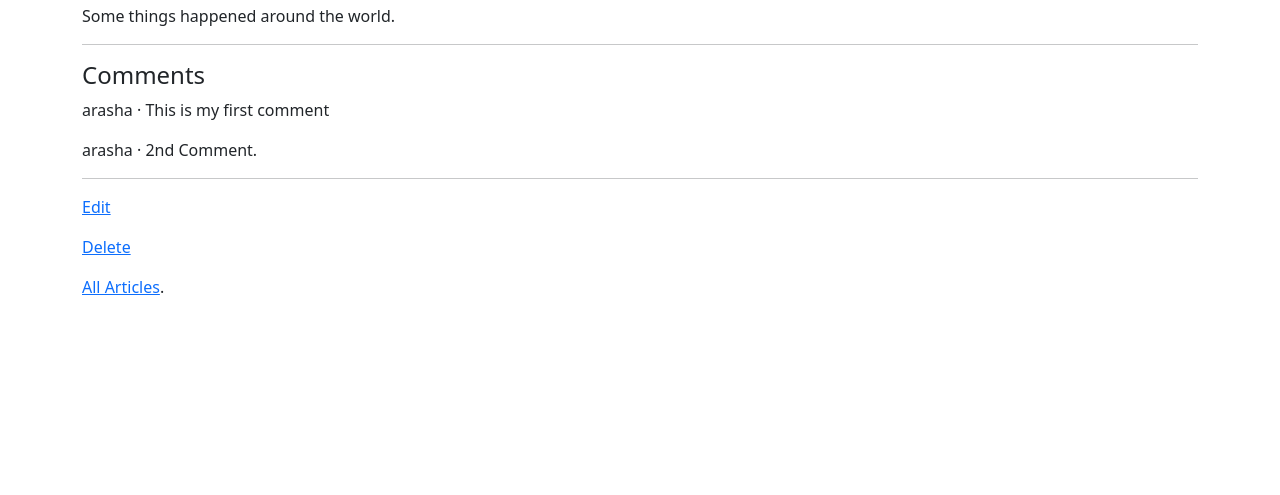
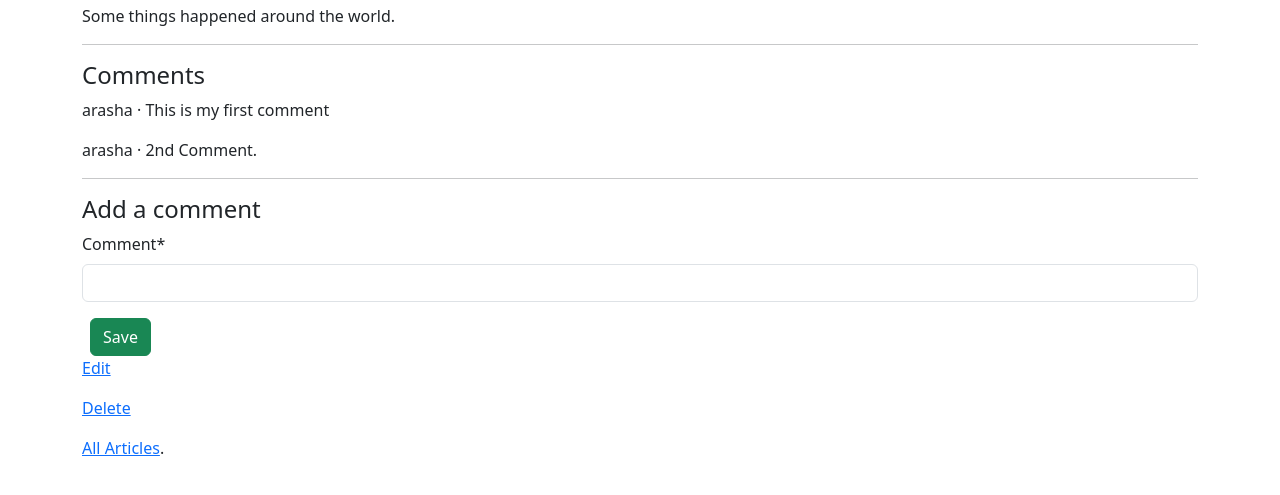
Before and after one commit to arashalenana/django-project, a Django app: page /articles/1/ in a window 1280 px wide. Shown: the part 138-633 px from the top of the page. Run offline with Django 5.2, Linux system fonts and the light colour scheme; a user stored in the database is signed in; data comes from the database, SQL or seed files in the repository; both versions use the stored data as it was after the commit; some libraries are stand-ins or nearby versions.

Commit message:
Comments App

```diff
--- /dev/null
+++ b/news/articles/forms.py
@@ -0,0 +1,7 @@
+from django import forms
+from .models import Comment
+
+class CommentForm(forms.ModelForm):
+    class Meta:
+      model = Comment
+      fields=('comment',)
--- a/news/articles/views.py
+++ b/news/articles/views.py
@@ -1,15 +1,47 @@
-from django.views.generic import ListView, DetailView
+from django.views.generic import ListView, DetailView, FormView
+from django.views.generic.detail import SingleObjectMixin
 from django.views.generic.edit import UpdateView, DeleteView, CreateView
-from django.urls import reverse_lazy
+from django.urls import reverse_lazy, reverse
 from django.contrib.auth.mixins import LoginRequiredMixin, UserPassesTestMixin
+from django.views import View
+from .forms import CommentForm
 from .models import Article
 # Create your views here.
+class CommentGet(DetailView):
+    model = Article
+    template_name = 'article_detail.html'
+    def get_context_data(self, **kwargs):
+        context = super().get_context_data(**kwargs)
+        context['form'] = CommentForm
+        return context
+class CommentPost(SingleObjectMixin, FormView):
+    model = Article
+    form_class = CommentForm
+    template_name = 'article_detail.html'
+    def post(self,request,*args,**kwargs):
+        self.object = self.get_object()
+        return super().post(request,*args,**kwargs)
+    def form_valid(self,form):
+        comment = form.save(commit = False)
+        comment.article = self.object
+        comment.author = self.request.user
+        comment.save()
+        return super().form_valid(form)
+    def get_success_url(self):
+        article = self.object
+        return reverse('article_detail',kwargs = {'pk':article.pk})
+
 class ArticleListView(LoginRequiredMixin,ListView):
     model = Article
     template_name = 'article_list.html'
-class ArticleDetailView(LoginRequiredMixin,DetailView):
-    model = Article
-    template_name = 'article_detail.html'
+class ArticleDetailView(LoginRequiredMixin,View):
+    def get(self,request,*args,**kwargs):
+        view = CommentGet.as_view()
+        return view(request,*args,**kwargs)
+    def post(self,request,*args,**kwargs):
+        view = CommentPost.as_view()
+        return view(request,*args,**kwargs)
+
 class ArticleUpdateView(LoginRequiredMixin,UserPassesTestMixin,UpdateView):
     model = Article
     fields = ('title', 'body')
--- a/news/templates/article_detail.html
+++ b/news/templates/article_detail.html
@@ -1,4 +1,5 @@
 {% extends "base.html" %}
+{% load crispy_forms_tags %}
 {% block content %}
 <div class = 'article-entry'>
     <h2>{{object.title}}</h2>
@@ -13,6 +14,12 @@
   </p>
 {% endfor %}
 <hr/>
+<h4>Add a comment</h4>
+<form action="" method="post">
+    {% csrf_token %}
+    {{ form|crispy }}
+    <button class="btn btn-success ms-2" type="submit">Save</button>
+</form>
 <div>
     {% if article.author.pk == request.user.pk %}
     <p>
--- a/news/templates/article_list.html
+++ b/news/templates/article_list.html
@@ -21,6 +21,7 @@
         <a href='{% url "article_edit" article.pk %}'>Edit</a>
         <a href='{% url "article_delete" article.pk %}'>Delete</a>
         {% endif %}
+        <a href="{{ article.get_absolute_url }}">New Comment</a>
     </div>
     <div class="card-footer">
         {% for comment in article.comment_set.all %}
```
Also changed, not shown: news/db.sqlite3.
